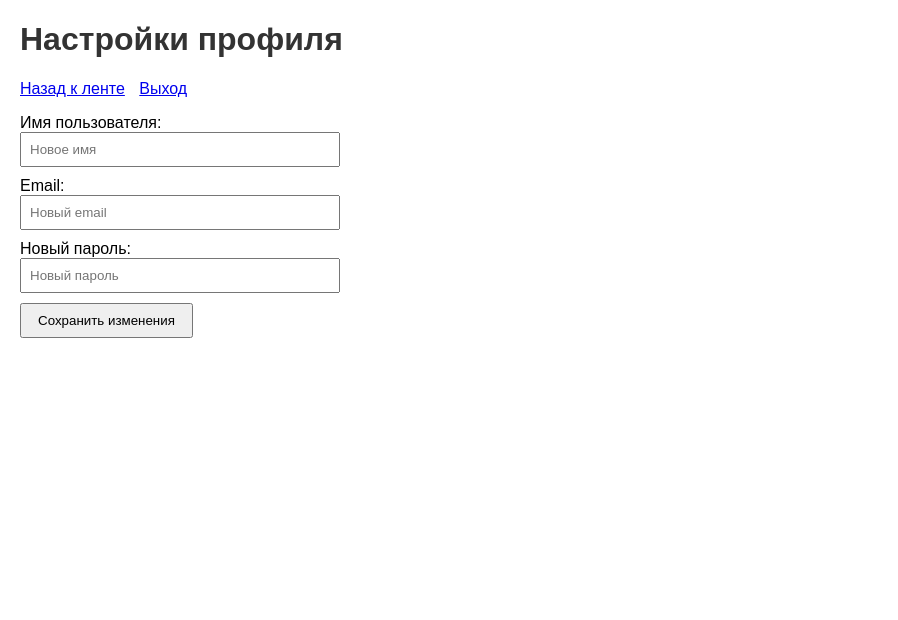
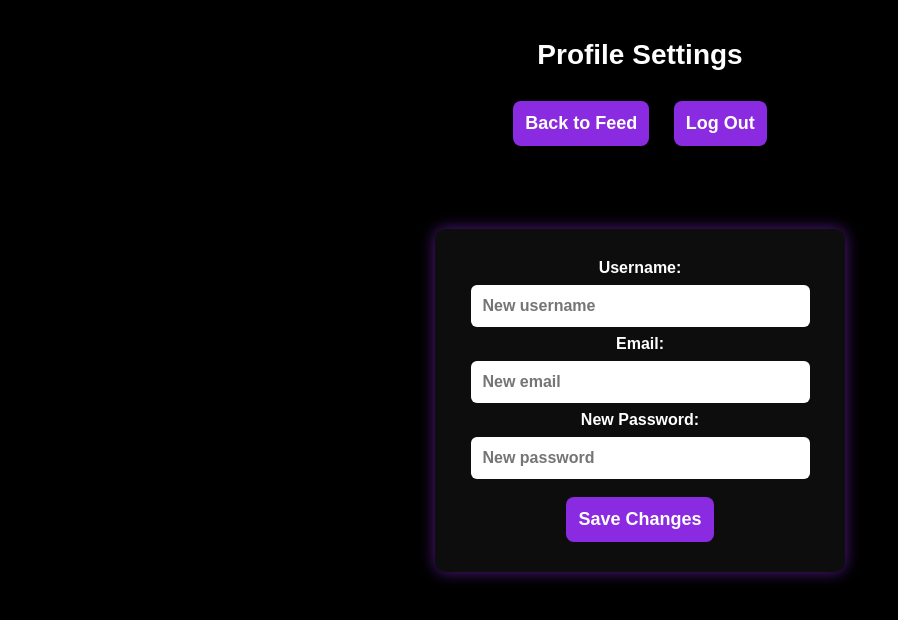
Before and after one commit to ai-dar/Triplera, a website: page public/profile.html in a window 1280 px wide. Shown: the whole page, without its empty margins (0-898 px from the left). Drawn offline with Linux system fonts and the light colour scheme; no server answers; sample sign-in values are in the browser's storage.

Commit message:
Finish Design Profile

```diff
--- /dev/null
+++ b/public/css/profile.css
@@ -0,0 +1,74 @@
+body {
+    background-color: #000;
+    color: #fff;
+    font-family: Arial, sans-serif;
+    text-align: center;
+    display: flex;
+    flex-direction: column;
+    justify-content: center;
+    align-items: center;
+    height: 100vh;
+    margin: 0;
+    font-weight: bold;
+}
+
+header {
+    position: absolute;
+    top: 20px;
+    width: 100%;
+    text-align: center;
+}
+
+nav ul {
+    list-style: none;
+    padding: 0;
+}
+
+nav ul li {
+    display: inline;
+    margin: 0 10px;
+}
+
+section {
+    background: rgba(255, 255, 255, 0.05);
+    padding: 30px;
+    border-radius: 10px;
+    box-shadow: 0 0 15px rgba(138, 43, 226, 0.6);
+    width: 350px;
+}
+
+h1 {
+    font-size: 28px;
+    margin-bottom: 20px;
+    font-weight: bold;
+}
+
+input {
+    padding: 12px;
+    margin: 8px 0;
+    border: none;
+    border-radius: 6px;
+    font-size: 16px;
+    width: 90%;
+    font-weight: bold;
+}
+
+.btn {
+    display: inline-block;
+    padding: 12px;
+    margin-top: 10px;
+    background-color: #8A2BE2;
+    color: white;
+    font-size: 18px;
+    font-weight: bold;
+    border: none;
+    border-radius: 8px;
+    cursor: pointer;
+    text-decoration: none;
+    transition: transform 0.3s, box-shadow 0.3s;
+}
+
+.btn:hover {
+    transform: scale(1.1);
+    box-shadow: 0 0 15px rgba(138, 43, 226, 0.8);
+}
--- a/public/profile.html
+++ b/public/profile.html
@@ -1,32 +1,33 @@
 <!DOCTYPE html>
-<html lang="ru">
+<html lang="en">
 <head>
   <meta charset="UTF-8">
-  <title>Triplera — Настройки профиля</title>
-  <link rel="stylesheet" href="css/style.css">
+  <title>Triple A — Profile Settings</title>
+  <link rel="stylesheet" href="css/profile.css">
 </head>
 <body>
   <header>
-    <h1>Настройки профиля</h1>
+    <h1>Profile Settings</h1>
     <nav>
       <ul>
-        <li><a href="main.html">Назад к ленте</a></li>
-        <li><a href="#" id="logout">Выход</a></li>
+        <li><a href="main.html" class="btn">Back to Feed</a></li>
+        <li><a href="#" id="logout" class="btn">Log Out</a></li>
       </ul>
     </nav>
   </header>
+
   <section>
     <form id="profileForm">
-      <label for="username">Имя пользователя:</label>
-      <input type="text" id="username" name="username" placeholder="Новое имя">
+      <label for="username">Username:</label>
+      <input type="text" id="username" name="username" placeholder="New username">
 
       <label for="email">Email:</label>
-      <input type="email" id="email" name="email" placeholder="Новый email">
+      <input type="email" id="email" name="email" placeholder="New email">
 
-      <label for="password">Новый пароль:</label>
-      <input type="password" id="password" name="password" placeholder="Новый пароль">
+      <label for="password">New Password:</label>
+      <input type="password" id="password" name="password" placeholder="New password">
 
-      <button type="submit">Сохранить изменения</button>
+      <button type="submit" class="btn">Save Changes</button>
     </form>
   </section>
 
```
